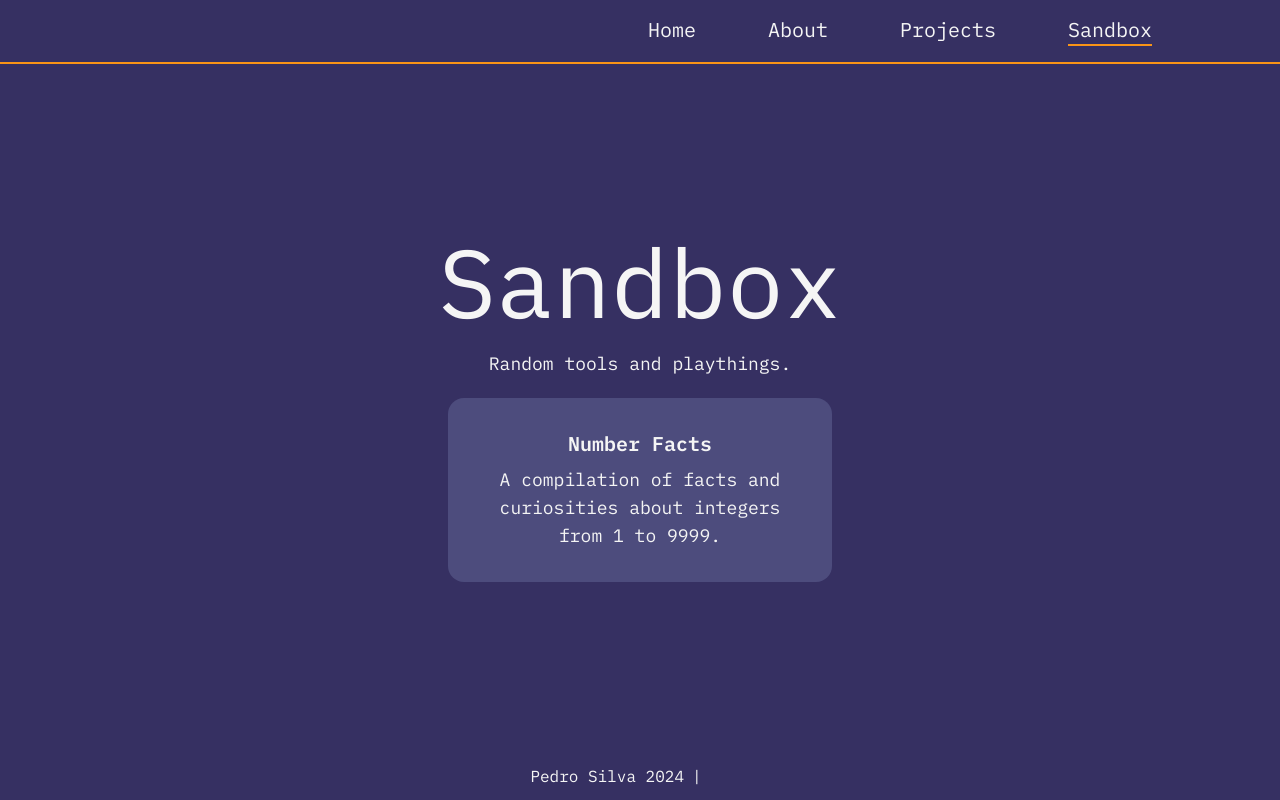
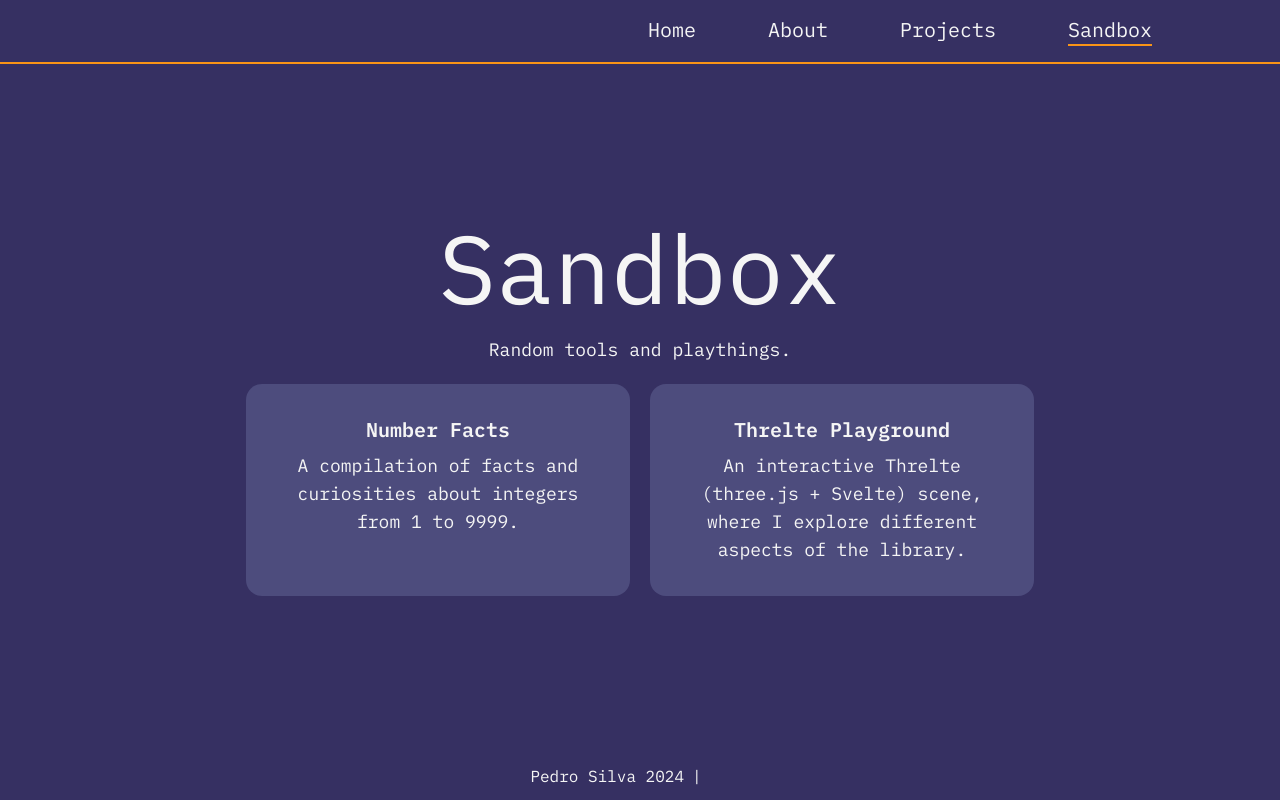
Before and after one commit to pedrosilva17/personal-website, a SvelteKit app: page /sandbox in a window 1280 px wide. Built offline with nearby package versions, Linux system fonts and the light colour scheme; some icons are missing.

Commit message:
refactor: simpler addition of new cards

```diff
--- a/src/routes/sandbox/+page.svelte
+++ b/src/routes/sandbox/+page.svelte
@@ -1,20 +1,33 @@
 <script lang="ts">
 	import MainHeading from '$lib/layout/MainHeading.svelte';
 	import Page from '$lib/layout/Page.svelte';
+	let sandbox_pages = [
+		{
+			name: 'Number Facts',
+			description: 'A compilation of facts and curiosities about integers from 1 to 9999.'
+		},
+		{
+			name: 'Threlte Playground',
+			description:
+				'An interactive Threlte (three.js + Svelte) scene, where I explore different aspects of the library.'
+		}
+	];
 </script>
 
 <Page title="Sandbox">
 	<MainHeading>Sandbox</MainHeading>
 	<p>Random tools and playthings.</p>
-	<div class="flex flex-wrap justify-center">
+	<div class="flex flex-wrap justify-center gap-5">
+		{#each sandbox_pages as page}
 			<a
-			href="/sandbox/number-facts"
+				href="/sandbox/{page.name.toLowerCase().split(' ').join('-')}"
 				class="flex card shine w-full md:w-96 bg-primary-variant text-center items-center"
 			>
 				<section class="card-body items-center">
-				<h2 class="card-title">Number Facts</h2>
-				<p>A compilation of facts and curiosities about integers from 1 to 9999.</p>
+					<h2 class="card-title">{page.name}</h2>
+					<p>{page.description}</p>
 				</section>
 			</a>
+		{/each}
 	</div>
 </Page>
```
Lines whose indentation alone changed are shown as unchanged.
